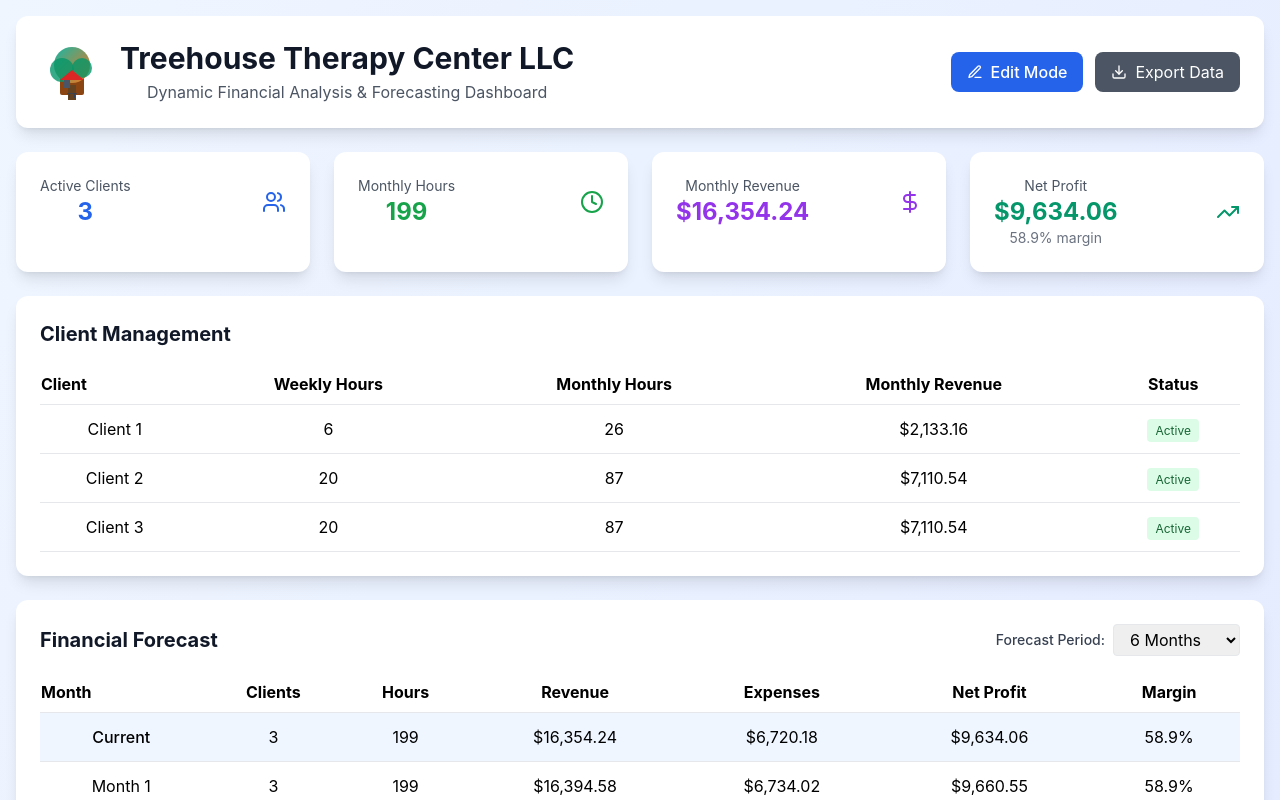
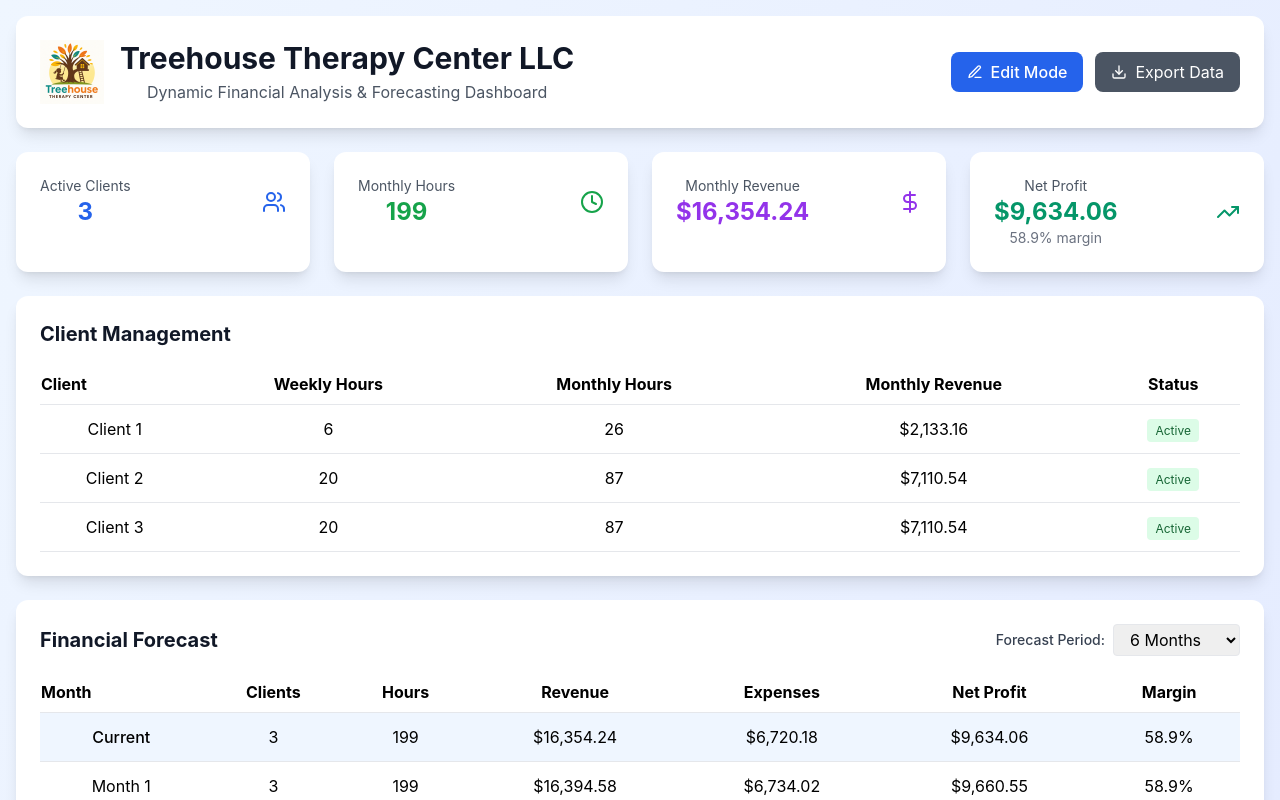
Before and after one commit to treehousetherapy/financial-dashboard, a React (Create React App) app: page / in a window 1280 px wide. Shown: the top 800 px of the page. Built offline with nearby package versions, Linux system fonts and the light colour scheme.

Commit message:
Update dashboard to use optimized treehouse-logo.png

```diff
--- a/src/TreehouseFinancialDashboard.js
+++ b/src/TreehouseFinancialDashboard.js
@@ -215,7 +215,7 @@ const TreehouseFinancialDashboard = () => {
           <div className="flex justify-between items-center flex-wrap gap-4">
             <div className="flex items-center gap-4">
               <img
-                src="/treehouse-logo-optimized.svg"
+                src="/treehouse-logo.png"
                 alt="Treehouse Therapy Center"
                 className="h-16 w-16 object-contain"
                 onError={(e) => {
```
Also changed, not shown: public/treehouse-logo-optimized.svg (deleted), public/treehouse-logo.png.
